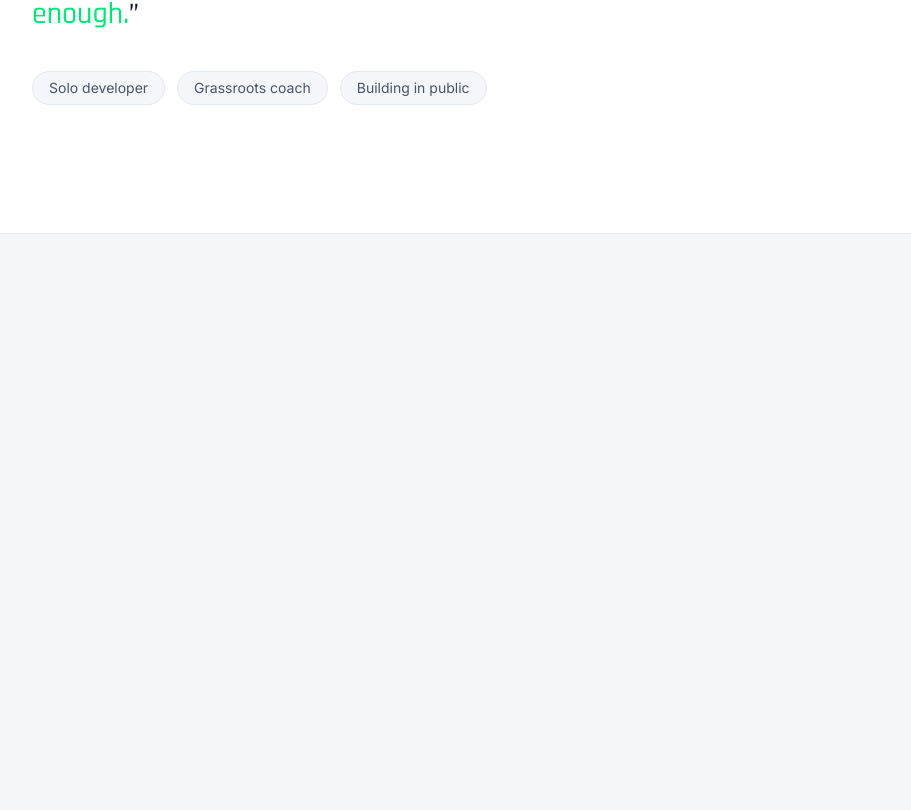
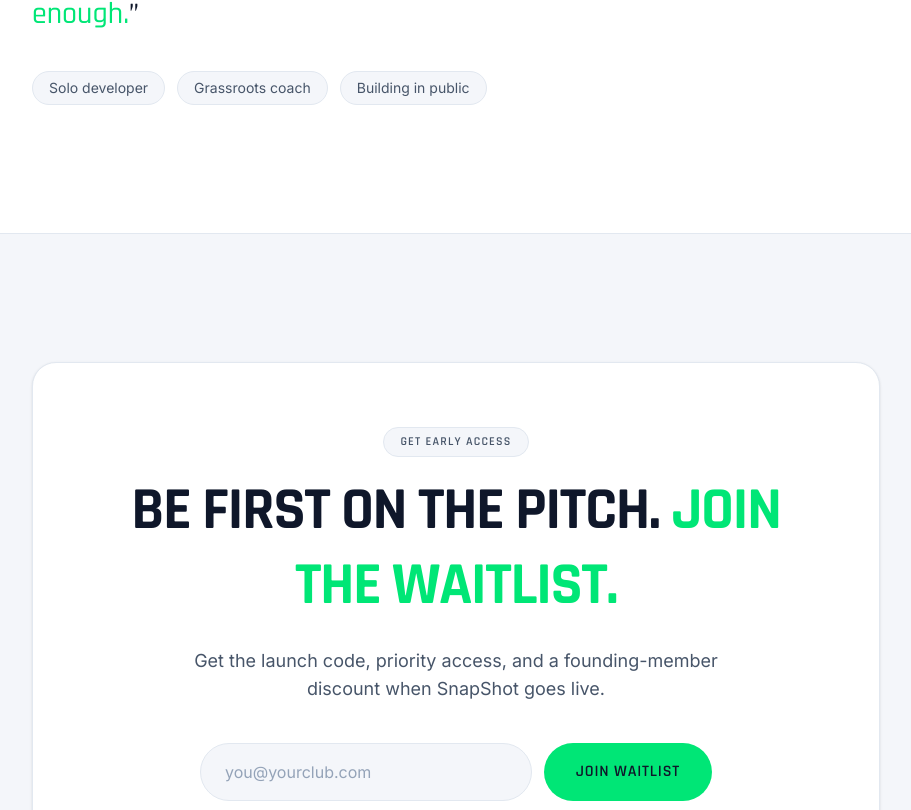
Before and after one commit to scottallen8903/snapshot-web, a Next.js app: page / in a window 1280 px wide. Shown: the part 4407-5217 px from the top of the page, without its empty margins (184-1095 px from the left). Before the commit the page ends 4641 px from the top, so only its background shows below. Built offline with nearby package versions, Linux system fonts and the light colour scheme.

Commit message:
Waitlist form + copy update: remove double opt-in reference

```diff
--- a/app/page.tsx
+++ b/app/page.tsx
@@ -1,8 +1,9 @@
 "use client";
 
+import { useState } from "react";
 import Image from "next/image";
 import { motion } from "motion/react";
-import { Camera, Zap, Share2, Video, Target, Sparkles, Mic, PenLine, Cloud } from "lucide-react";
+import { Camera, Zap, Share2, Video, Target, Sparkles, Mic, PenLine, Cloud, Check } from "lucide-react";
 
 export default function Home() {
   return (
@@ -229,6 +230,35 @@
           </motion.div>
         </div>
       </section>
+
+      {/* Waitlist */}
+      <section id="waitlist" className="mx-auto max-w-4xl px-6 py-32">
+        <motion.div
+          initial={{ opacity: 0, y: 24 }}
+          whileInView={{ opacity: 1, y: 0 }}
+          viewport={{ once: true, margin: "-100px" }}
+          transition={{ duration: 0.6 }}
+          className="rounded-3xl border border-line bg-card p-10 text-center shadow-sm md:p-16"
+        >
+          <span className="mb-4 inline-block rounded-full border border-line bg-bg px-4 py-1.5 font-display text-xs font-semibold uppercase tracking-widest text-ink-soft">Get early access</span>
+          <h2 className="mx-auto max-w-3xl font-display text-4xl font-bold uppercase leading-tight tracking-tight text-ink md:text-6xl">
+            Be first on the pitch. <span className="text-brand">Join the waitlist.</span>
+          </h2>
+          <p className="mx-auto mt-6 max-w-xl text-lg text-ink-soft">
+            Get the launch code, priority access, and a founding-member discount when SnapShot goes live.
+          </p>
+          <WaitlistForm />
+          <p className="mt-4 text-xs text-ink-muted">No spam. Unsubscribe anytime. We&apos;ll email you once — when it&apos;s time.</p>
+        </motion.div>
+      </section>
+
+      {/* Footer */}
+      <footer className="border-t border-line bg-card py-10">
+        <div className="mx-auto flex max-w-6xl flex-col items-center justify-between gap-4 px-6 md:flex-row">
+          <Image src="/logo-wordmark.png" alt="SnapShot" width={130} height={32} />
+          <div className="text-sm text-ink-muted">© 2026 SnapShot. Built for grassroots football.</div>
+        </div>
+      </footer>
     </main>
   );
 }
@@ -295,3 +325,72 @@
     </motion.div>
   );
 }
+
+function WaitlistForm() {
+  const [email, setEmail] = useState("");
+  const [status, setStatus] = useState<"idle" | "loading" | "success" | "error">("idle");
+  const [errorMsg, setErrorMsg] = useState("");
+
+  async function handleSubmit(e: React.FormEvent) {
+    e.preventDefault();
+    setStatus("loading");
+    setErrorMsg("");
+    const formId = process.env.NEXT_PUBLIC_KIT_FORM_ID;
+    if (!formId) {
+      setStatus("error");
+      setErrorMsg("Form is temporarily unavailable. Please try again shortly.");
+      return;
+    }
+    try {
+      const res = await fetch(`https://app.kit.com/forms/${formId}/subscriptions`, {
+        method: "POST",
+        headers: { "Content-Type": "application/json" },
+        body: JSON.stringify({ email_address: email }),
+      });
+      if (!res.ok) throw new Error("Signup failed");
+      setStatus("success");
+      setEmail("");
+    } catch {
+      setStatus("error");
+      setErrorMsg("Something went wrong. Please try again.");
+    }
+  }
+
+  if (status === "success") {
+    return (
+      <div className="mx-auto mt-10 max-w-lg rounded-2xl border-2 border-brand bg-brand/5 p-8">
+        <div className="mb-3 flex justify-center">
+          <div className="flex h-12 w-12 items-center justify-center rounded-full bg-brand text-ink">
+            <Check className="h-6 w-6" strokeWidth={3} />
+          </div>
+        </div>
+        <div className="font-display text-xl font-bold uppercase tracking-wider text-ink">You&apos;re in.</div>
+        <div className="mt-2 text-ink-soft">We&apos;ll be in touch when SnapShot launches.</div>
+      </div>
+    );
+  }
+
+  return (
+    <form onSubmit={handleSubmit} className="mx-auto mt-10 flex max-w-lg flex-col gap-3 sm:flex-row">
+      <input
+        type="email"
+        required
+        value={email}
+        onChange={(e) => setEmail(e.target.value)}
+        placeholder="you@yourclub.com"
+        disabled={status === "loading"}
+        className="flex-1 rounded-full border border-line bg-bg px-6 py-4 text-ink placeholder:text-ink-muted focus:border-brand focus:outline-none focus:ring-2 focus:ring-brand/30 disabled:opacity-50"
+      />
+      <button
+        type="submit"
+        disabled={status === "loading"}
+        className="rounded-full bg-brand px-8 py-4 font-display text-base font-semibold uppercase tracking-wider text-ink transition hover:bg-brand-hover disabled:opacity-50"
+      >
+        {status === "loading" ? "Joining..." : "Join Waitlist"}
+      </button>
+      {status === "error" && (
+        <div className="w-full text-sm text-red-500">{errorMsg}</div>
+      )}
+    </form>
+  );
+}
```
